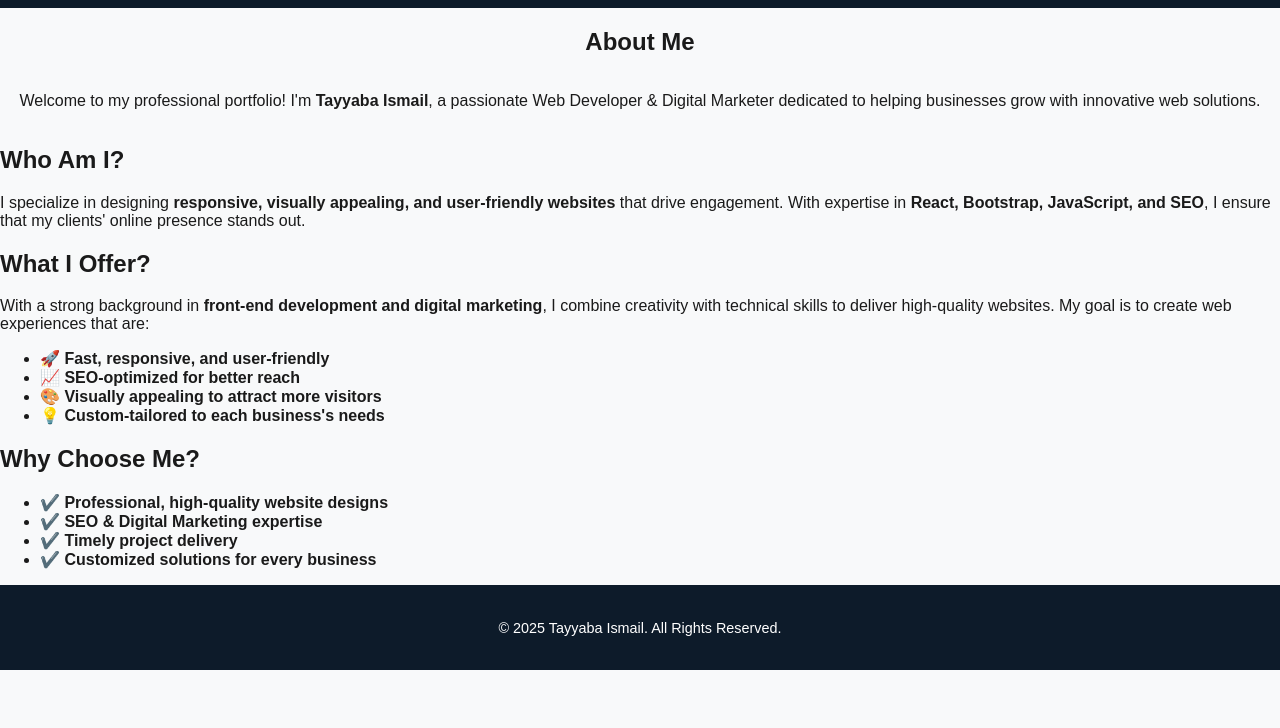
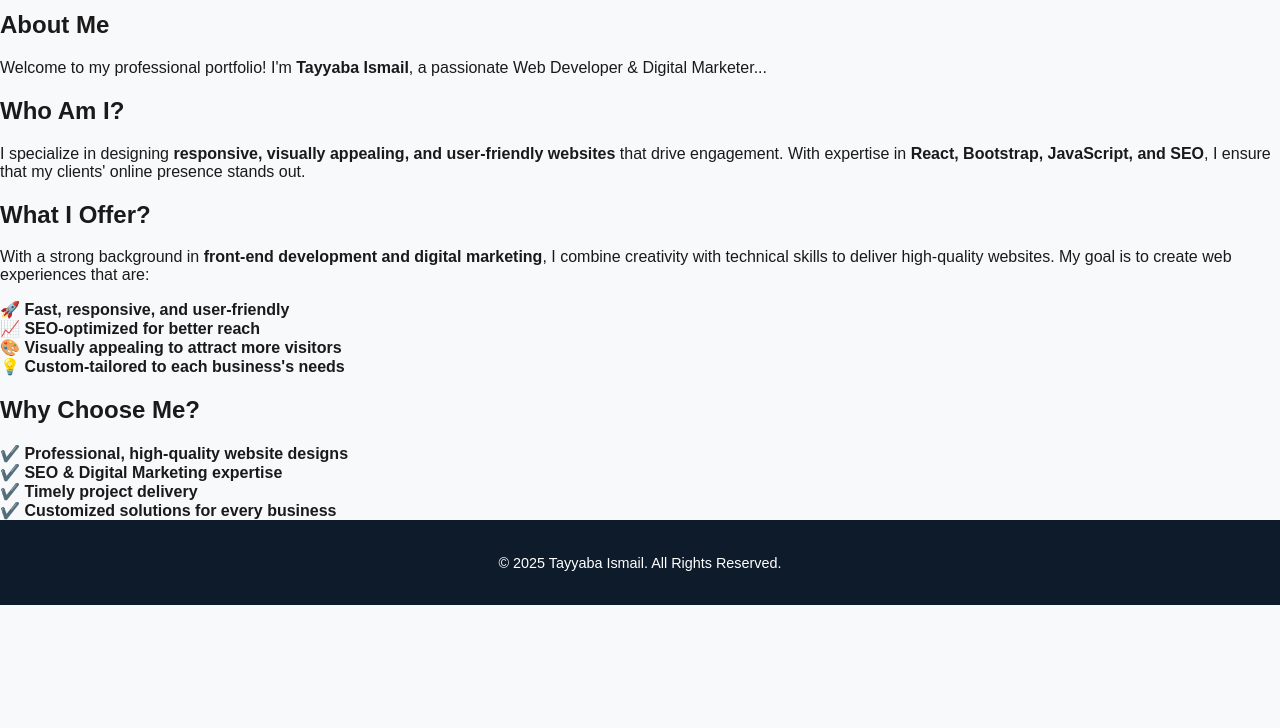
Before and after one commit to itzTayyaba/LandingPage, a plain HTML site: page about.html in a window 1280 px wide. Shown: the part 72-800 px from the top of the page. Drawn offline with Linux system fonts and the light colour scheme.

Commit message:
Updated CSS styling for About Me section

```diff
--- a/about.html
+++ b/about.html
@@ -24,9 +24,9 @@
 
     <!-- About Section -->
     <section class="about-section">
-        <div class="container">
-            <h1>About Me</h1>
-            <p>Welcome to my professional portfolio! I'm <strong>Tayyaba Ismail</strong>, a passionate Web Developer & Digital Marketer dedicated to helping businesses grow with innovative web solutions.</p>
+        <div class="about-section">
+            <h2>About Me</h2>
+            <p>Welcome to my professional portfolio! I'm <strong>Tayyaba Ismail</strong>, a passionate Web Developer & Digital Marketer...</p>
 
             <div class="about-grid">
                 <div class="about-text">
--- a/css/style.css
+++ b/css/style.css
@@ -5,6 +5,12 @@ body {
     padding: 0;
     background-color: #f8f9fa;
     color: #1a1a1a;
+}
+
+ul {
+    list-style: none; /* Removes default bullet points */
+    padding: 0; /* Removes default padding */
+    margin: 0; /* Removes default margin */
 }
 
 /* Navbar */
@@ -164,6 +170,7 @@ body {
     text-align: center; /* Centers everything */
     margin-bottom: 50px 0; /* Adds space below */
 }
+
 
 .section-title {
     display: flex;
```
Also changed, not shown: image/blog.png, image/image.png (added).
